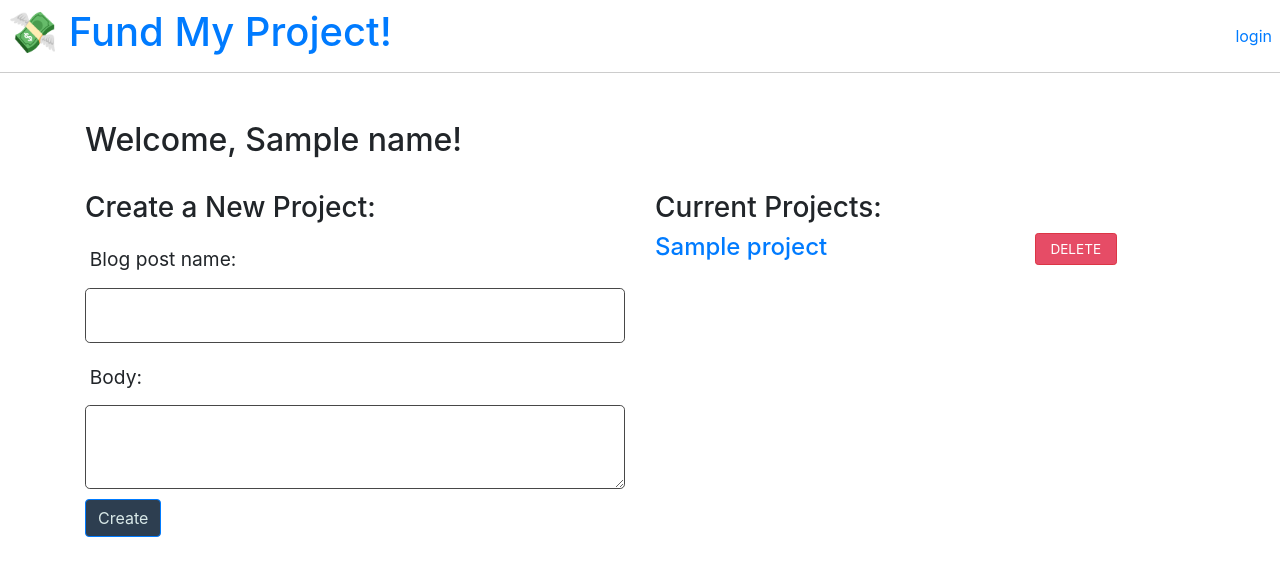
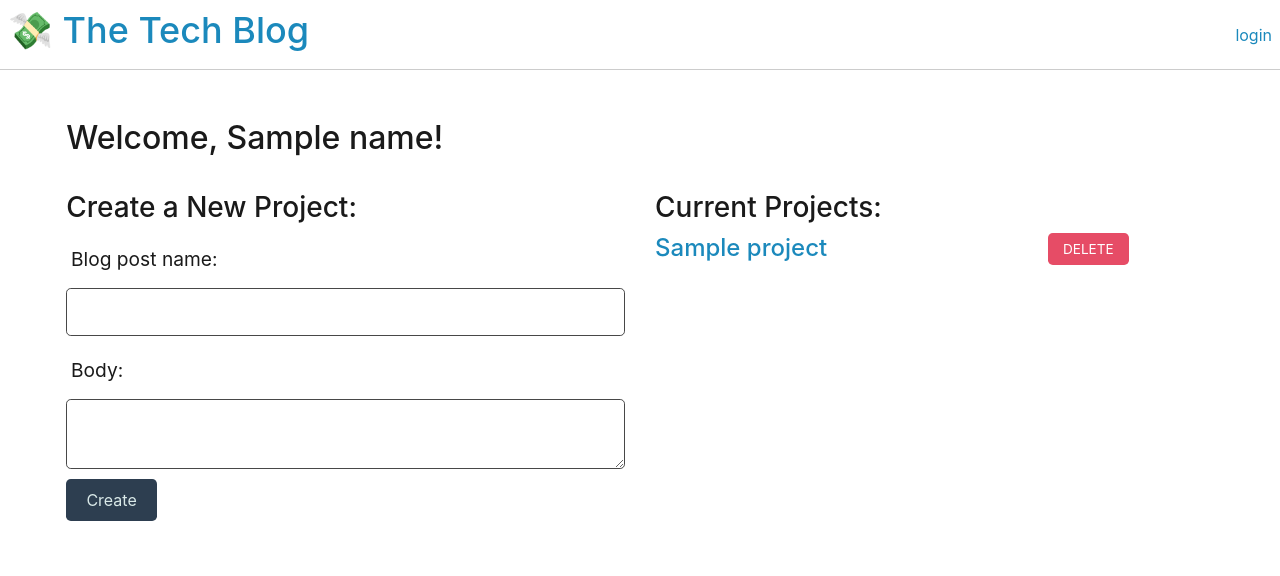
Before and after one commit to marissacraig/SDBlog, a Node project: template views/profile.handlebars in a window 1280 px wide. Shown: the top 576 px of the page. Run offline with Node 20 templates, Linux system fonts and the light colour scheme; the template is opened without the code that fills it: most values are stand-ins (such as "Sample title", 1, 10 or a date in 2020); some libraries are stand-ins or nearby versions.

Commit message:
updated seeds; updated handlebars

```diff
--- a/views/layouts/main.handlebars
+++ b/views/layouts/main.handlebars
@@ -5,9 +5,9 @@
   <meta charset="UTF-8">
   <meta name="viewport" content="width=device-width, initial-scale=1.0">
   <title>The Tech Blog</title>
+  <link rel="stylesheet" href="https://stackpath.bootstrapcdn.com/bootstrap/4.3.1/css/bootstrap.min.css">
   <link rel="stylesheet" href="/css/jass.css">
   <link rel="stylesheet" href="/css/style.css">
-  <link rel="stylesheet" href="https://stackpath.bootstrapcdn.com/bootstrap/4.3.1/css/bootstrap.min.css">
 </head>
 
 <body>
@@ -15,7 +15,7 @@
     <header class="display-flex justify-space-between align-center p-2">
       <h1>
         <span role="img" aria-label="money">💸</span>
-        <a href="/">Fund My Project!</a>
+        <a href="/">The Tech Blog</a>
       </h1>
       <nav>
         <!-- Conditionally render login or logout links -->
--- a/views/profile.handlebars
+++ b/views/profile.handlebars
@@ -11,11 +11,11 @@
     <form class="form new-project-form">
       <div class="form-group">
         <label for="blog-name">Blog post name:</label>
-        <input class="form-input" type="text" id="project-name" name="project-name" />
+        <input class="form-input" type="text" id="blog-name" name="blog-name" />
       </div>
       <div class="form-group">
         <label for="blog-body">Body:</label>
-        <textarea class="form-input" id="project-desc" name="project-desc"></textarea>
+        <textarea class="form-input" id="blog-body" name="blog-body"></textarea>
       </div>
       <div class="form-group">
         <button type="submit" class="btn btn-primary">Create</button>
```
Also changed, not shown: seeds/seed.js (+5 -5 lines), views/homepage.handlebars (+4 -10 lines).
